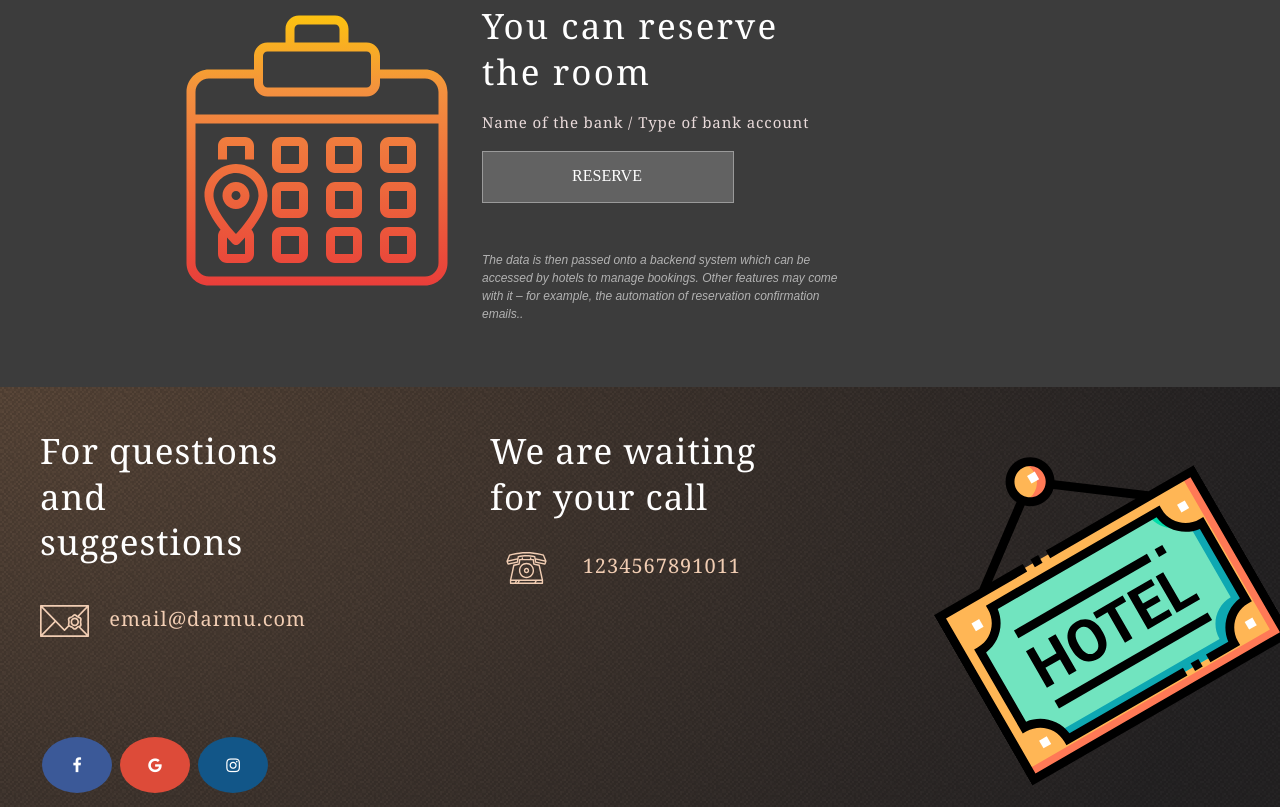
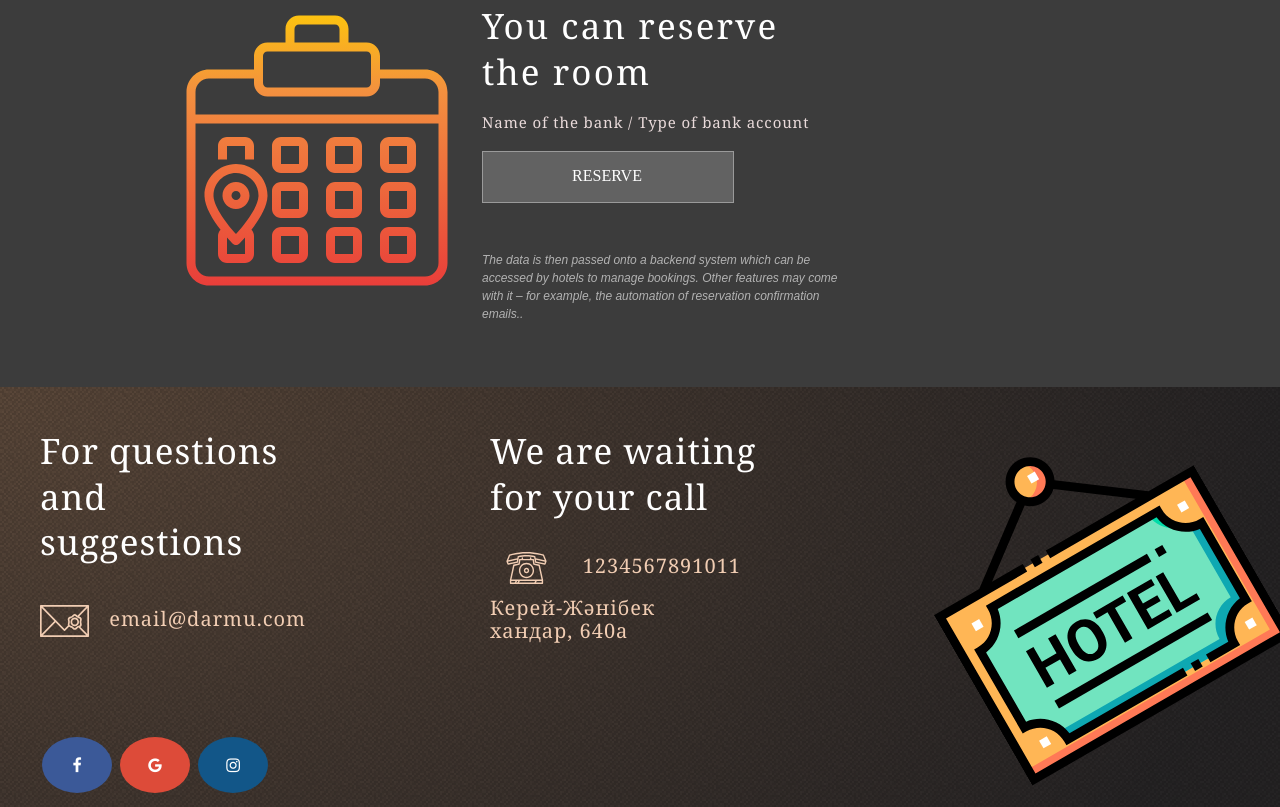
Before and after one commit to aidar2002/DARMU, a plain HTML site: page index.html in a window 1280 px wide. Shown: the part 2852-3659 px from the top of the page. Drawn offline with Linux system fonts and the light colour scheme.

Commit message:
Update index.html

```diff
--- a/index.html
+++ b/index.html
@@ -230,6 +230,9 @@
                     <img class="email__icon" src="icons/mobile.svg">
                     <span class="email__item">1234567891011</span>
                 </div>
+                <div class="contact__email">
+                    <span class="email__item">Керей-Жәнібек хандар, 640а</span>
+                </div>
             </div>
             <img class="footer-image" src="icons/hotel.svg">
         </div>
```
